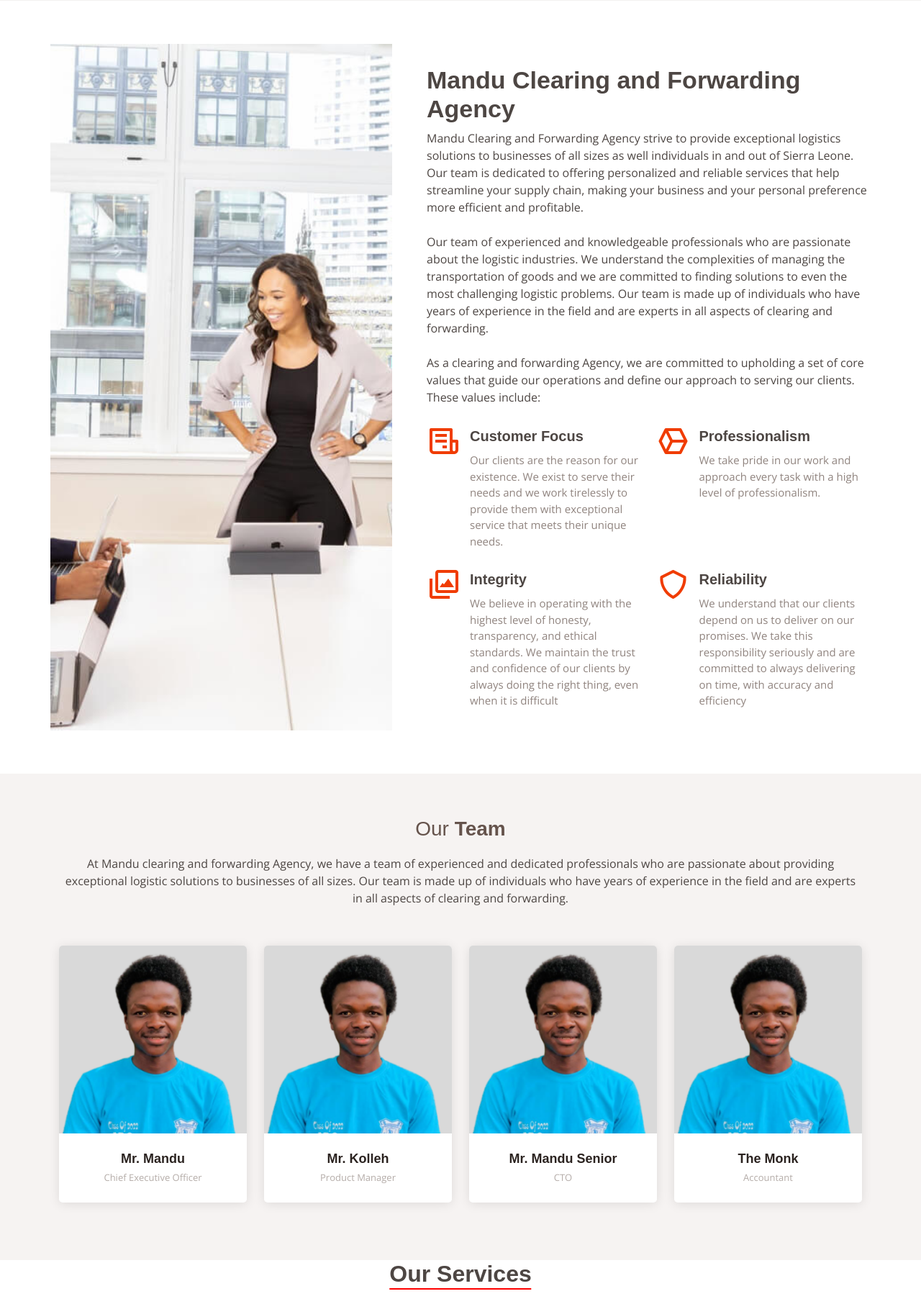
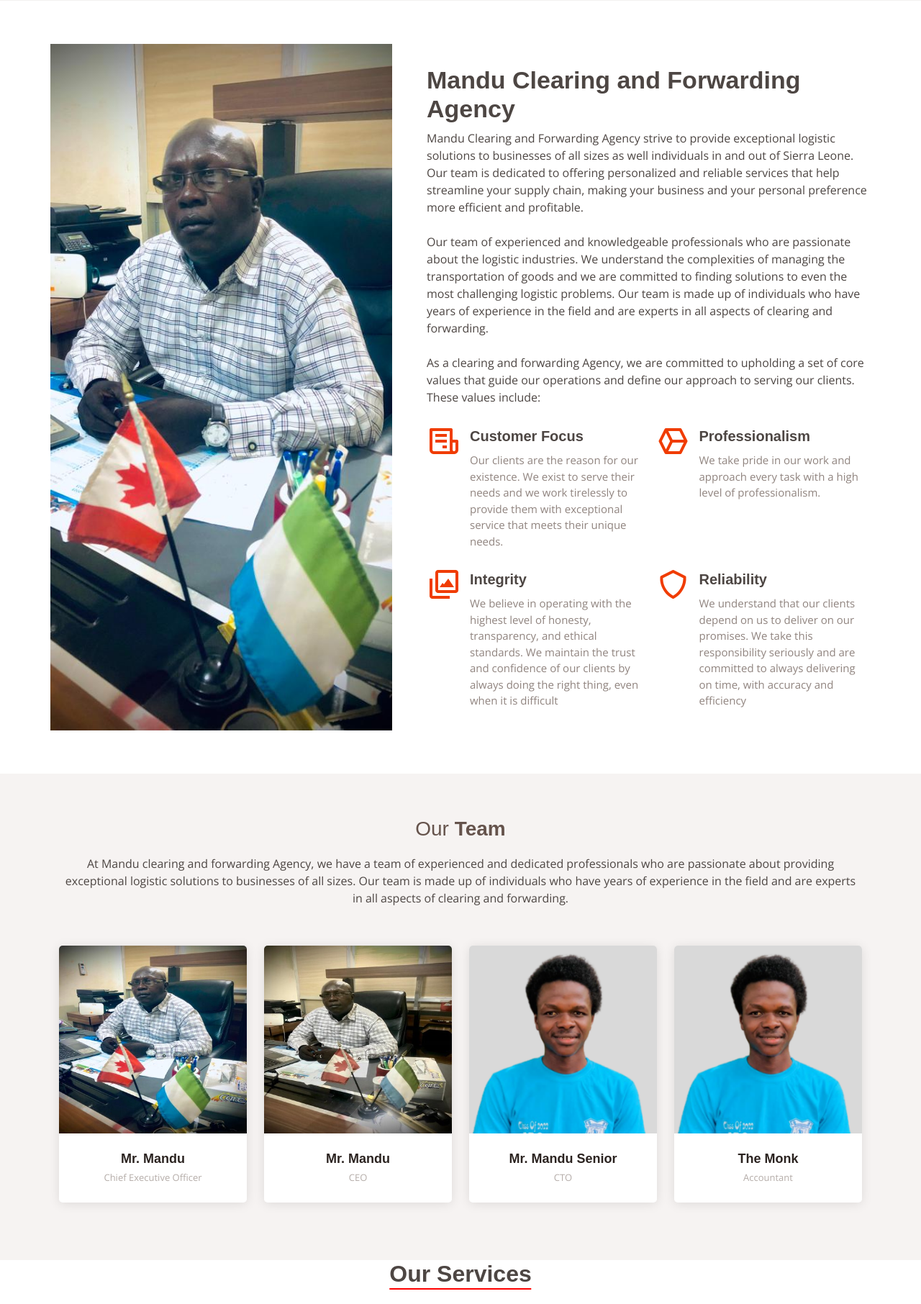
Before and after one commit to Dmonk204/Mandu_cf, a Django app: page / in a window 1280 px wide. Shown: the part 982-2794 px from the top of the page at 72% size. Run offline with Django 4.2, Linux system fonts and the light colour scheme; some libraries are stand-ins or nearby versions; some web fonts are replaced.

Commit message:
images updated

```diff
--- a/base/templates/base/home.html
+++ b/base/templates/base/home.html
@@ -85,7 +85,7 @@
             <div class="content d-flex flex-column justify-content-center">
               <h3 data-aos="fade-up">Mandu Clearing and Forwarding Agency</h3>
               <p data-aos="fade-up">
-                Mandu Clearing and Forwarding Agency strive to provide exceptional logistics solutions to businesses of all sizes as well individuals in and out of Sierra Leone. Our team is dedicated to offering personalized and reliable services that help streamline your supply chain, making your business and your personal preference more efficient and profitable.
+                Mandu Clearing and Forwarding Agency strive to provide exceptional logistic solutions to businesses of all sizes as well individuals in and out of Sierra Leone. Our team is dedicated to offering personalized and reliable services that help streamline your supply chain, making your business and your personal preference more efficient and profitable.
               </p>
               <br>
               <p>
@@ -140,7 +140,7 @@
           <div class="col-lg-3 col-md-6 d-flex align-items-stretch">
             <div class="member" data-aos="fade-up">
               <div class="member-img">
-                <img src="{% static 'img/team/monk.png' %}" class="img-fluid" alt="">
+                <img src="{% static 'img/team/ma4.jpg' %}" class="img-fluid" alt="">
                 <div class="social">
                   <a href=""><i class="bi bi-twitter"></i></a>
                   <a href=""><i class="bi bi-facebook"></i></a>
@@ -158,7 +158,7 @@
           <div class="col-lg-3 col-md-6 d-flex align-items-stretch">
             <div class="member" data-aos="fade-up" data-aos-delay="100">
               <div class="member-img">
-                <img src="{% static 'img/team/monk.png' %}" class="img-fluid" alt="">
+                <img src="{% static 'img/team/ma3.jpg' %}" class="img-fluid" alt="">
                 <div class="social">
                   <a href=""><i class="bi bi-twitter"></i></a>
                   <a href=""><i class="bi bi-facebook"></i></a>
@@ -167,11 +167,12 @@
                 </div>
               </div>
               <div class="member-info">
-                <h4>Mr. Kolleh</h4>
-                <span>Product Manager</span>
+                <h4>Mr. Mandu</h4>
+                <span>CEO</span>
               </div>
             </div>
           </div>
+
 
           <div class="col-lg-3 col-md-6 d-flex align-items-stretch">
             <div class="member" data-aos="fade-up" data-aos-delay="200">
--- a/static/css/style.css
+++ b/static/css/style.css
@@ -1004,7 +1004,7 @@ section {
 }
 
 .about-us .image {
-  background: url("/static/img/about.jpg") center center no-repeat;
+  background: url("/static/img/ma4.jpg") center center no-repeat;
   background-size: cover;
   min-height: 400px;
 }
```
Also changed, not shown: base/templates/base/about.html (+4 -4 lines), static/img/ma4.jpg (added), static/img/team/ma3.jpg (added), static/img/team/ma4.jpg (added).
